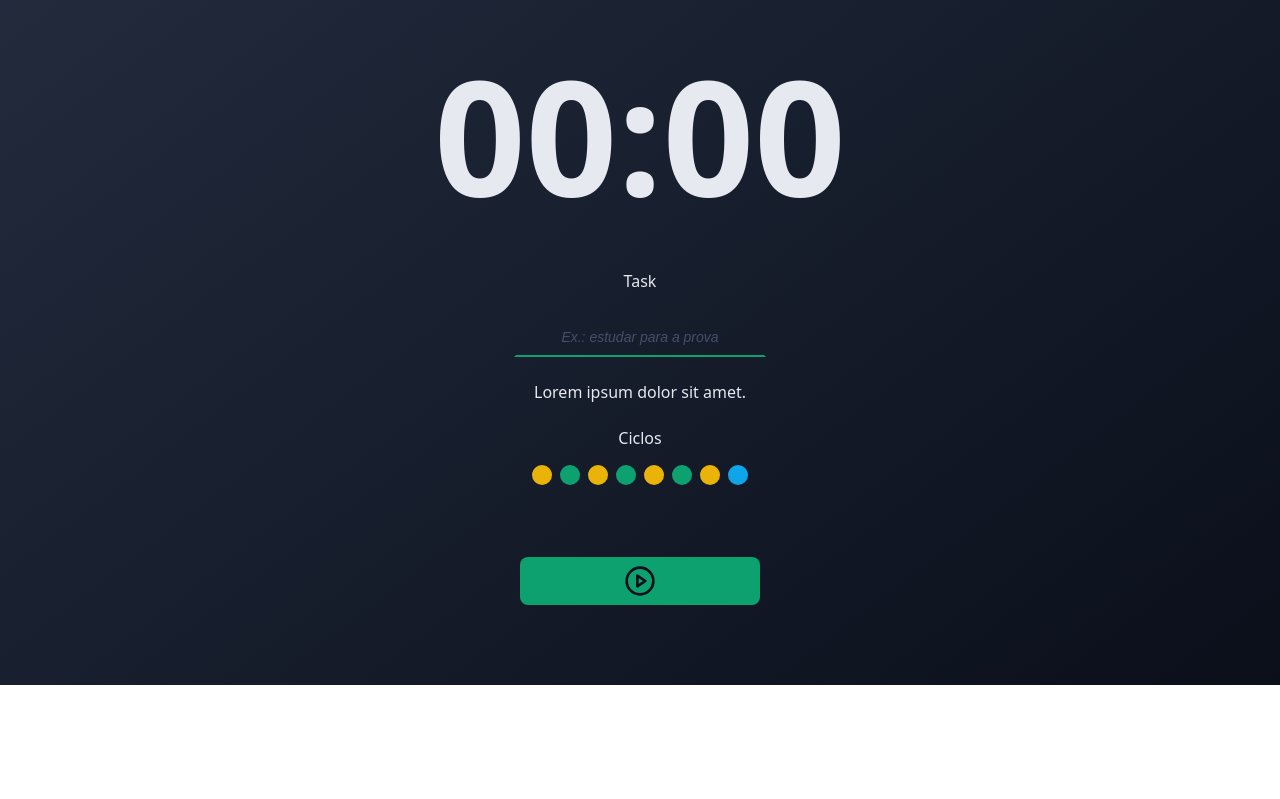
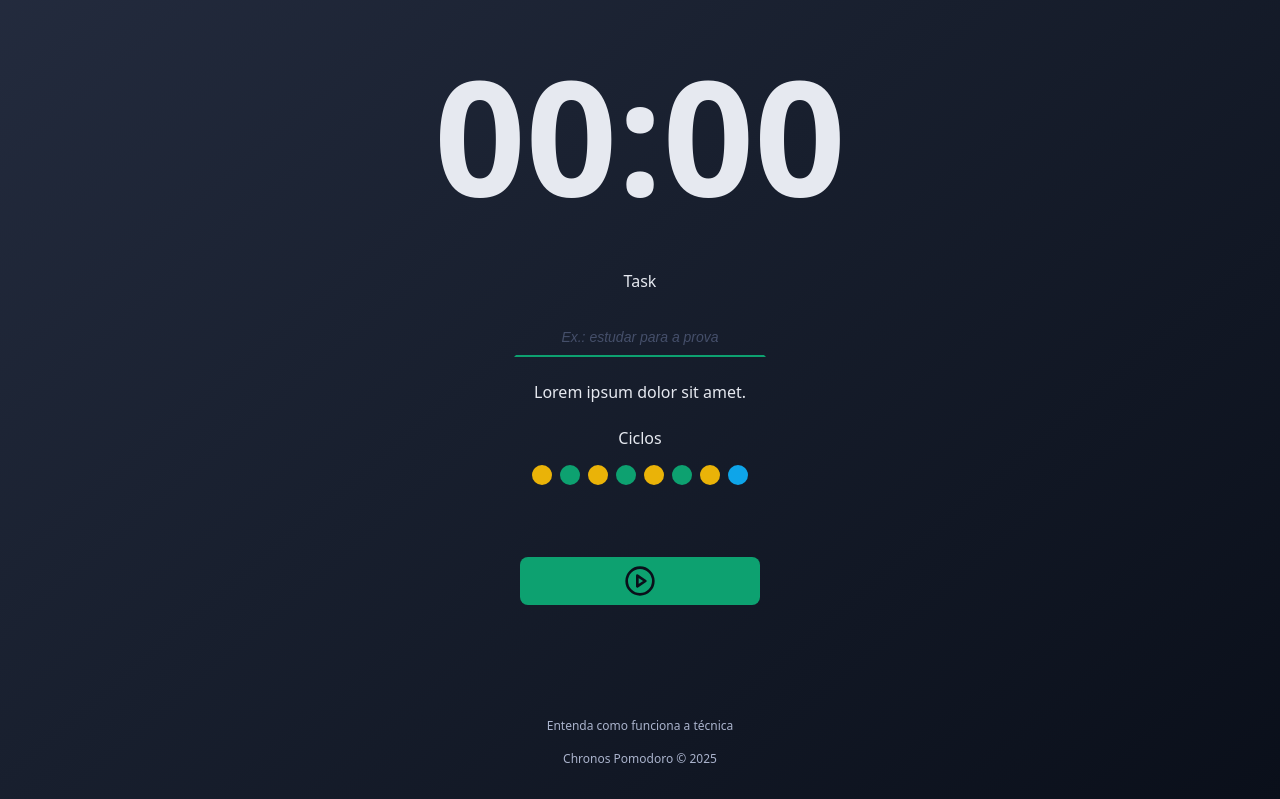
Before and after one commit to KarolSalvador/chronos-pomodoro-react, a React (Vite) app: page / in a window 1280 px wide. Shown: the part 291-1090 px from the top of the page. Before the commit the page ends 976 px from the top, so only its background shows below. Built offline with nearby package versions, Linux system fonts and the light colour scheme.

Commit message:
criacao do component footer

```diff
--- a/src/App.tsx
+++ b/src/App.tsx
@@ -5,10 +5,11 @@
 import { CountDown } from './components/CountDown';
 import { DefaultInput } from './components/DefaultInput';
 import { Cycles } from './components/Cycles';
+import { PlayCircleIcon } from 'lucide-react';
+import { Footer } from './components/Footer';
 
 import './styles/theme.css';
 import './styles/global.css';
-import { PlayCircleIcon } from 'lucide-react';
 
 export function App() {
   return (
@@ -49,6 +50,10 @@
           </div>
         </form>
       </Container>
+
+      <Container>
+        <Footer />
+      </Container>
     </>
   );
 }
--- /dev/null
+++ b/src/components/Footer/index.tsx
@@ -0,0 +1,12 @@
+import styles from './styles.module.css';
+
+export function Footer() {
+  //no JSX usa-se className para nomear classes de HTML afim de evitar conflito com a Classe de JS
+
+  return (
+    <footer className={styles.footer}>
+      <a href=''>Entenda como funciona a técnica</a>
+      <a href=''>Chronos Pomodoro &copy; {new Date().getFullYear()}</a>
+    </footer>
+  );
+}
--- /dev/null
+++ b/src/components/Footer/styles.module.css
@@ -0,0 +1,18 @@
+.footer {
+  display: flex;
+  flex-direction: column;
+  align-items: center;
+  margin-top: 6.4rem;
+  font-size: 1.2rem;
+  gap: 1.6rem;
+}
+
+.footer a {
+  color: var(--text-muted);
+  text-decoration: none;
+}
+
+.footer a:hover {
+  color: var(--text-muted);
+  text-decoration: underline;
+}
```
